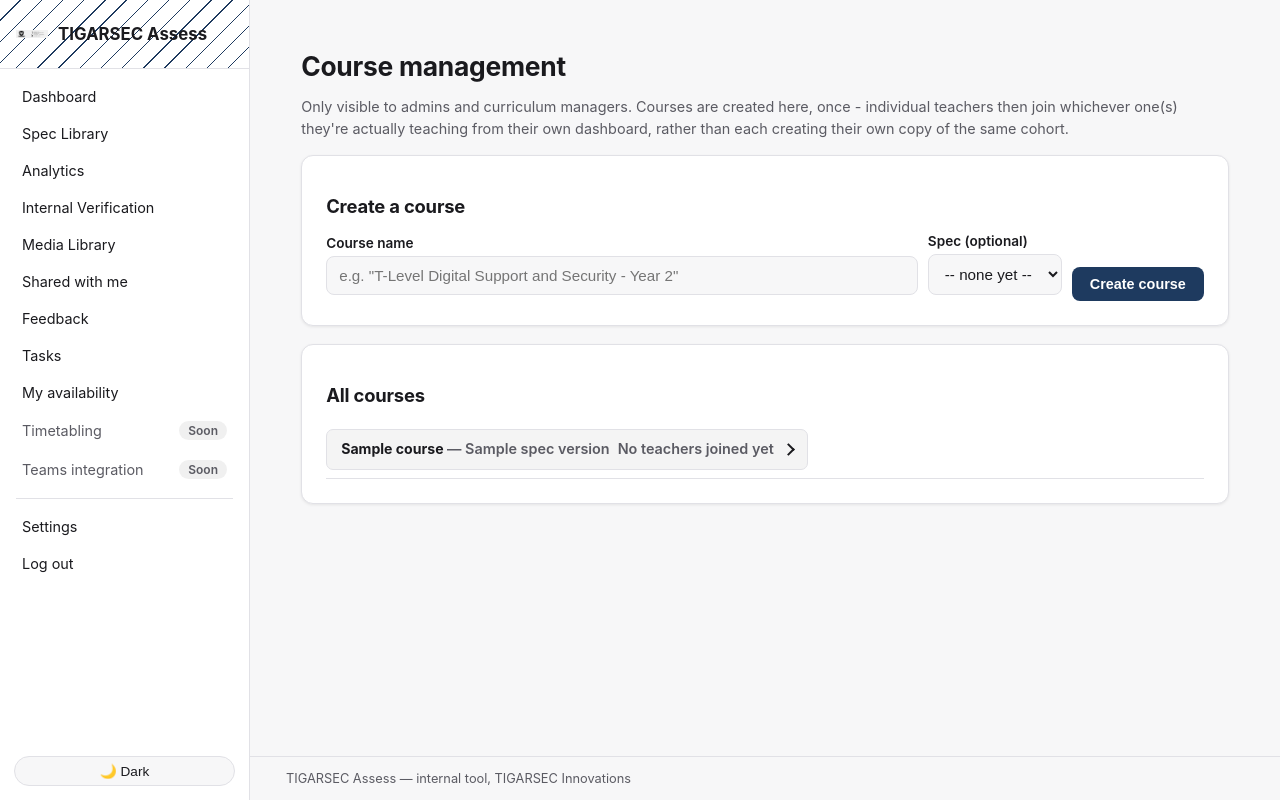
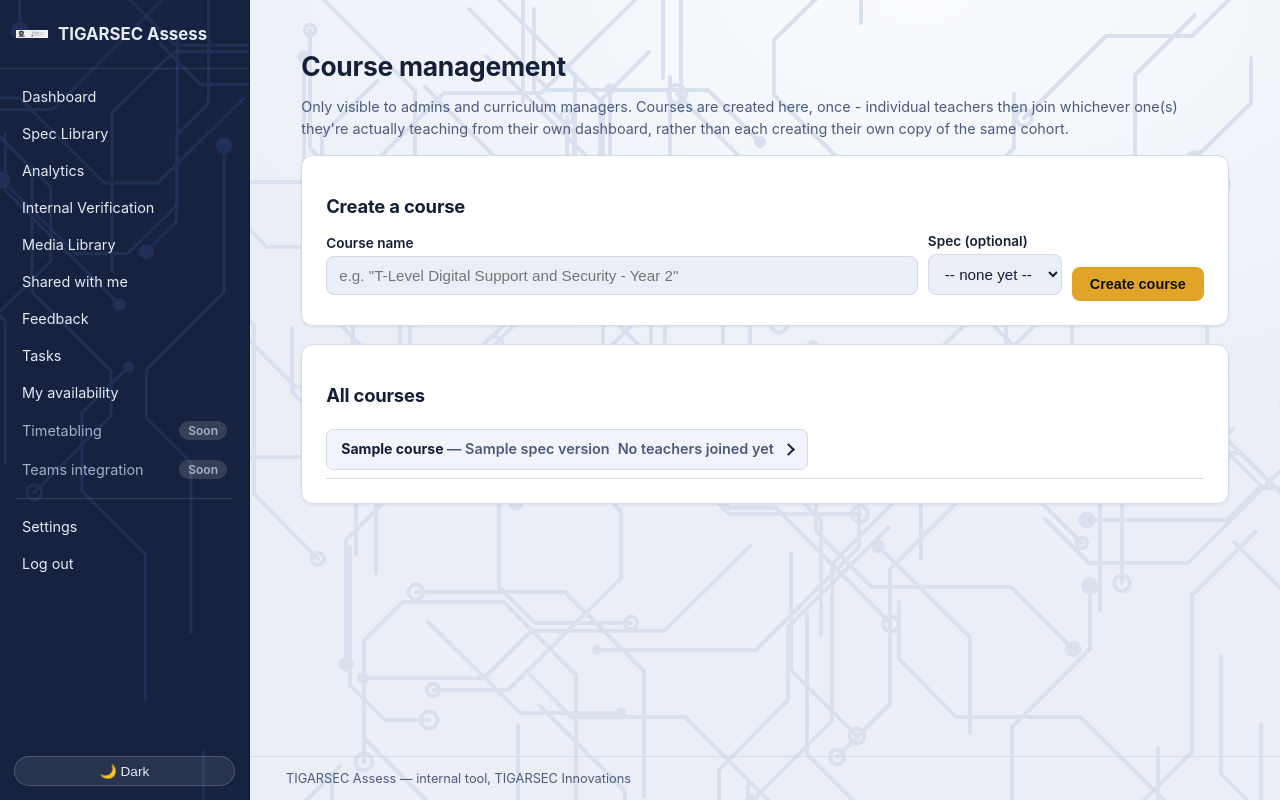
Before and after one commit to NICANDIAS/tigarsec-coursecraft, a FastAPI app: template app/templates/admin_courses.html in a window 1280 px wide. Run offline with FastAPI, Linux system fonts and the light colour scheme; the template is opened without the code that fills it: most values are stand-ins (such as "Sample title", 1, 10 or a date in 2020); data that the repository does not hold is empty; some libraries are stand-ins or nearby versions.

Commit message:
TIGARSEC look (dark + light)

```diff
--- /dev/null
+++ b/app/static/css/tigarsec-theme.css
@@ -0,0 +1,97 @@
+/* ══════════════════════════════════════════════════════════════════
+   TIGARSEC look for CourseCraft (TIGARSEC Assess) - both themes.
+   Approved preview: "CourseCraft - TIGARSEC look (dark + light)", 2 Oct 2026.
+   Loaded AFTER style.css in base.html / base_auth.html. It only re-sets style.css's own
+   theme colours and adds the circuit background and the navy sidebar - no page markup
+   changes. Presentation mode (presentation_present.html) does not load it.
+   Remove the <link> line in the two base templates to go back to the old look.
+   ══════════════════════════════════════════════════════════════════ */
+
+/* ── light theme (also the default) ── */
+:root,
+html[data-theme="light"] {
+  --bg: #eaeff7;               /* page */
+  --bg-elevated: #ffffff;      /* cards, panels */
+  --text: #142038;
+  --text-muted: #4c5b7d;
+  --border: #d3dbe8;
+  --accent: #e0a526;           /* amber: buttons, focus rings, markers */
+  --accent-text: #111111;      /* text ON amber */
+  --success: #1c7a43;
+  --warning: #8f5a06;
+  --danger: #c03537;
+  --shadow: 0 1px 3px rgba(20, 32, 56, 0.08);
+  --btn-secondary-bg: #f1f4fa;
+  --btn-secondary-bg-hover: #e3e9f3;
+  --ts-link: #1e3a5f;          /* links: amber TEXT on white is unreadable, so navy */
+  --ts-glow: #f9fbfe;
+  --ts-sidebar: #16223f;       /* navy sidebar in BOTH themes: the brand anchor */
+}
+
+/* ── dark theme ── */
+html[data-theme="dark"] {
+  --bg: #16223f;
+  --bg-elevated: #111a2f;
+  --text: #e6ebf5;
+  --text-muted: #a3b0c9;
+  --border: #2a3858;
+  --accent: #e0a526;
+  --accent-text: #111111;
+  --success: #2fbf71;
+  --warning: #e0a526;
+  --danger: #f2646a;
+  --shadow: 0 1px 3px rgba(0, 0, 0, 0.45);
+  --btn-secondary-bg: #1d2a47;
+  --btn-secondary-bg-hover: #26375c;
+  --ts-link: #e0a526;
+  --ts-glow: #26375c;
+  --ts-deep: #0e172d;
+  --ts-sidebar: #0b142a;
+}
+
+/* ── page background: gradient + circuit-board lines ── */
+html[data-theme="light"] body {
+  background: url("/static/img/tigarsec-circuit-light.svg") center / cover no-repeat fixed,
+              radial-gradient(ellipse 90% 75% at 72% 0%, var(--ts-glow) 0%, var(--bg) 70%) fixed;
+  background-color: var(--bg);
+}
+html[data-theme="dark"] body {
+  background: url("/static/tigarsec/circuit-bg.svg") center / cover no-repeat fixed,
+              radial-gradient(ellipse 90% 75% at 72% 0%, var(--ts-glow) 0%, var(--bg) 62%, var(--ts-deep) 100%) fixed;
+  background-color: var(--bg);
+}
+
+/* ── text that used the accent colour now uses the readable link colour ── */
+a { color: var(--ts-link); }
+.form-section-title { color: var(--ts-link); }
+.topbar nav a:hover, .btn-secondary:hover, summary:hover { color: var(--ts-link); }
+
+/* ── sidebar: navy in both themes. Its own colour set, so EVERYTHING inside it
+      (links, counts, user info, the theme button) is light-on-navy automatically. ── */
+.sidebar {
+  --text: #e6ebf5;
+  --text-muted: #a3b0c9;
+  --border: rgba(255, 255, 255, 0.12);
+  --bg: rgba(255, 255, 255, 0.07);           /* hover backgrounds inside the sidebar */
+  --bg-elevated: transparent;
+  --ts-link: #e0a526;
+  background: var(--ts-sidebar);
+  color: var(--text);
+  border-right: 1px solid #0e172d;
+}
+html[data-theme="light"] .sidebar {
+  background: url("/static/img/tigarsec-sidebar-circuits.svg") center / cover no-repeat, var(--ts-sidebar);
+}
+.sidebar-brand { background: transparent; border-bottom: 1px solid var(--border); color: var(--text); }
+.brand-monogram { background: var(--accent); color: var(--accent-text); }
+.sidebar-nav a.active {
+  background: rgba(224, 165, 38, 0.12);
+  color: var(--accent);
+  font-weight: 600;
+  box-shadow: inset 3px 0 0 var(--accent);    /* the amber "you are here" bar */
+}
+.sidebar .theme-toggle {
+  background: rgba(255, 255, 255, 0.08);
+  color: var(--text);
+  border-color: rgba(255, 255, 255, 0.18);
+}
--- a/app/static/tigarsec/tailwind-tigarsec.js
+++ b/app/static/tigarsec/tailwind-tigarsec.js
@@ -1,5 +1,5 @@
 // GENERATED by tools/build.py from tokens.json - do not edit here, edit tokens.json
-// TIGARSEC design kit 1.0.0 - for Tailwind loaded from the CDN.
+// TIGARSEC design kit 1.0.1 - for Tailwind loaded from the CDN.
 // Load it AFTER <script src="https://cdn.tailwindcss.com"></script>.
 // 'gray' becomes TIGARSEC navy, 'purple' becomes TIGARSEC amber, and 'ts-*' colours are added.
 tailwind.config = { theme: { extend: { colors: {
@@ -39,6 +39,6 @@
     "accent": "#e0a526",
     "ok": "#2fbf71",
     "warn": "#e0a526",
-    "bad": "#e5484d"
+    "bad": "#f2646a"
   }
 } } } };
--- a/app/static/tigarsec/tailwind.preset.cjs
+++ b/app/static/tigarsec/tailwind.preset.cjs
@@ -1,5 +1,5 @@
 // GENERATED by tools/build.py from tokens.json - do not edit here, edit tokens.json
-// TIGARSEC design kit 1.0.0 - for Tailwind installed with npm:
+// TIGARSEC design kit 1.0.1 - for Tailwind installed with npm:
 //   tailwind.config.js:  module.exports = { presets: [require('./static/tigarsec/tailwind.preset.cjs')], ... }
 module.exports = { theme: { extend: { colors: {
   "gray": {
@@ -38,6 +38,6 @@
     "accent": "#e0a526",
     "ok": "#2fbf71",
     "warn": "#e0a526",
-    "bad": "#e5484d"
+    "bad": "#f2646a"
   }
 } } } };
--- a/app/static/tigarsec/tigarsec.css
+++ b/app/static/tigarsec/tigarsec.css
@@ -1,5 +1,5 @@
 /* GENERATED by tools/build.py from tokens.json - do not edit here, edit tokens.json */
-/* TIGARSEC design kit 1.0.0 - link this file, then add class="ts-page" to <body> */
+/* TIGARSEC design kit 1.0.1 - link this file, then add class="ts-page" to <body> */
 :root {
   --ts-bg: #16223f;
   --ts-glow: #26375c;
@@ -15,7 +15,7 @@
   --ts-accent: #e0a526;
   --ts-ok: #2fbf71;
   --ts-warn: #e0a526;
-  --ts-bad: #e5484d;
+  --ts-bad: #f2646a;
   --ts-radius: 10px;
   --ts-font: -apple-system, BlinkMacSystemFont, "Segoe UI", Roboto, Helvetica, Arial, sans-serif;
 }
--- a/app/templates/base.html
+++ b/app/templates/base.html
@@ -7,6 +7,7 @@
   <link rel="icon" type="image/png" sizes="32x32" href="/static/img/favicon.png">
   <link rel="icon" type="image/png" sizes="48x48" href="/static/img/favicon-48.png">
   <link rel="stylesheet" href="/static/css/style.css?v=3">
+  <link rel="stylesheet" href="/static/css/tigarsec-theme.css?v=1">
   <script>
     (function() {
       var t = localStorage.getItem("tigarsec-assess-theme");
--- a/app/templates/base_auth.html
+++ b/app/templates/base_auth.html
@@ -5,6 +5,7 @@
   <meta name="viewport" content="width=device-width, initial-scale=1.0">
   <title>{% block title %}TIGARSEC CourseCraft{% endblock %}</title>
   <link rel="stylesheet" href="/static/css/style.css">
+  <link rel="stylesheet" href="/static/css/tigarsec-theme.css?v=1">
   <script>
     (function() {
       var t = localStorage.getItem("tigarsec-assess-theme");
```
Also changed, not shown: tests/test_tigarsec_theme.py (added, +101 -0 lines), app/static/img/tigarsec-circuit-light.svg (added), app/static/img/tigarsec-sidebar-circuits.svg (added).
